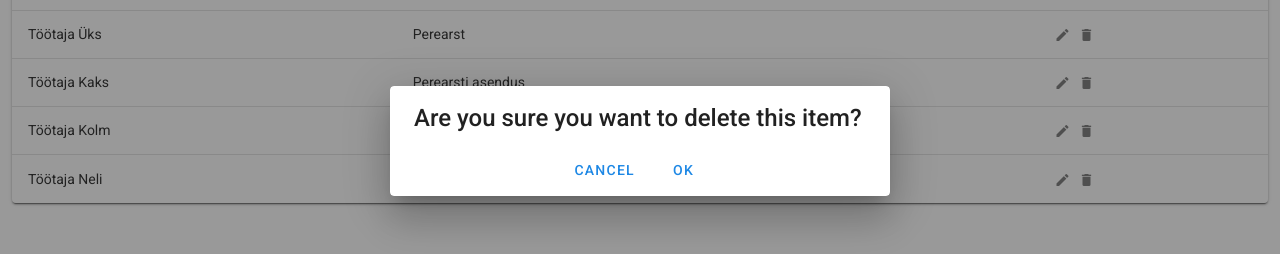
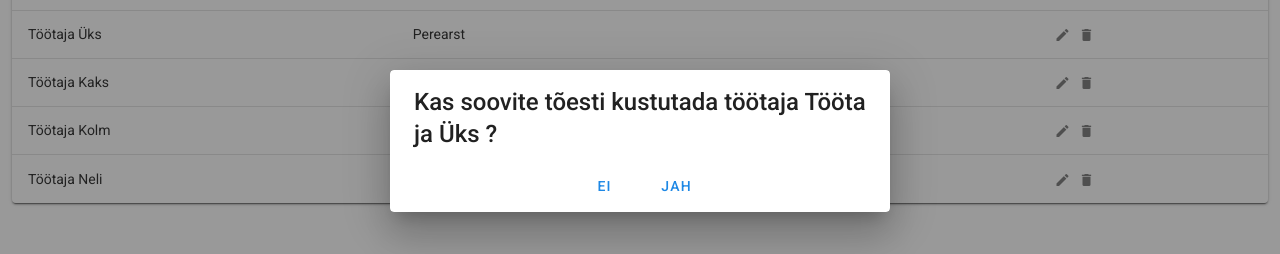
Before and after one commit to jkallson/new_perearst_frontend, a Vue app: page /admin/avaleht in a window 1280 px wide. Both pictures are taken after a click on the button 1086 px from the left and 294 px from the top of the page. Shown: the part 259-513 px from the top of the page. Built offline with nearby package versions, Linux system fonts and the light colour scheme; what vue-fragment would draw is missing.

Commit message:
Fixed deletion text

```diff
--- a/src/pages/admin/mainPage/components/workers/components/WorkersTable.vue
+++ b/src/pages/admin/mainPage/components/workers/components/WorkersTable.vue
@@ -63,15 +63,14 @@
         <v-dialog v-model="dialogDelete" max-width="500px">
           <v-card>
             <v-card-title class="headline"
-              >Are you sure you want to delete this item?</v-card-title
+              >Kas soovite tõesti kustutada töötaja
+              {{ editedItem.name }} ?</v-card-title
             >
             <v-card-actions>
               <v-spacer></v-spacer>
-              <v-btn color="blue darken-1" text @click="closeDelete"
-                >Cancel</v-btn
-              >
+              <v-btn color="blue darken-1" text @click="closeDelete">Ei</v-btn>
               <v-btn color="blue darken-1" text @click="deleteItemConfirm"
-                >OK</v-btn
+                >Jah</v-btn
               >
               <v-spacer></v-spacer>
             </v-card-actions>
```
